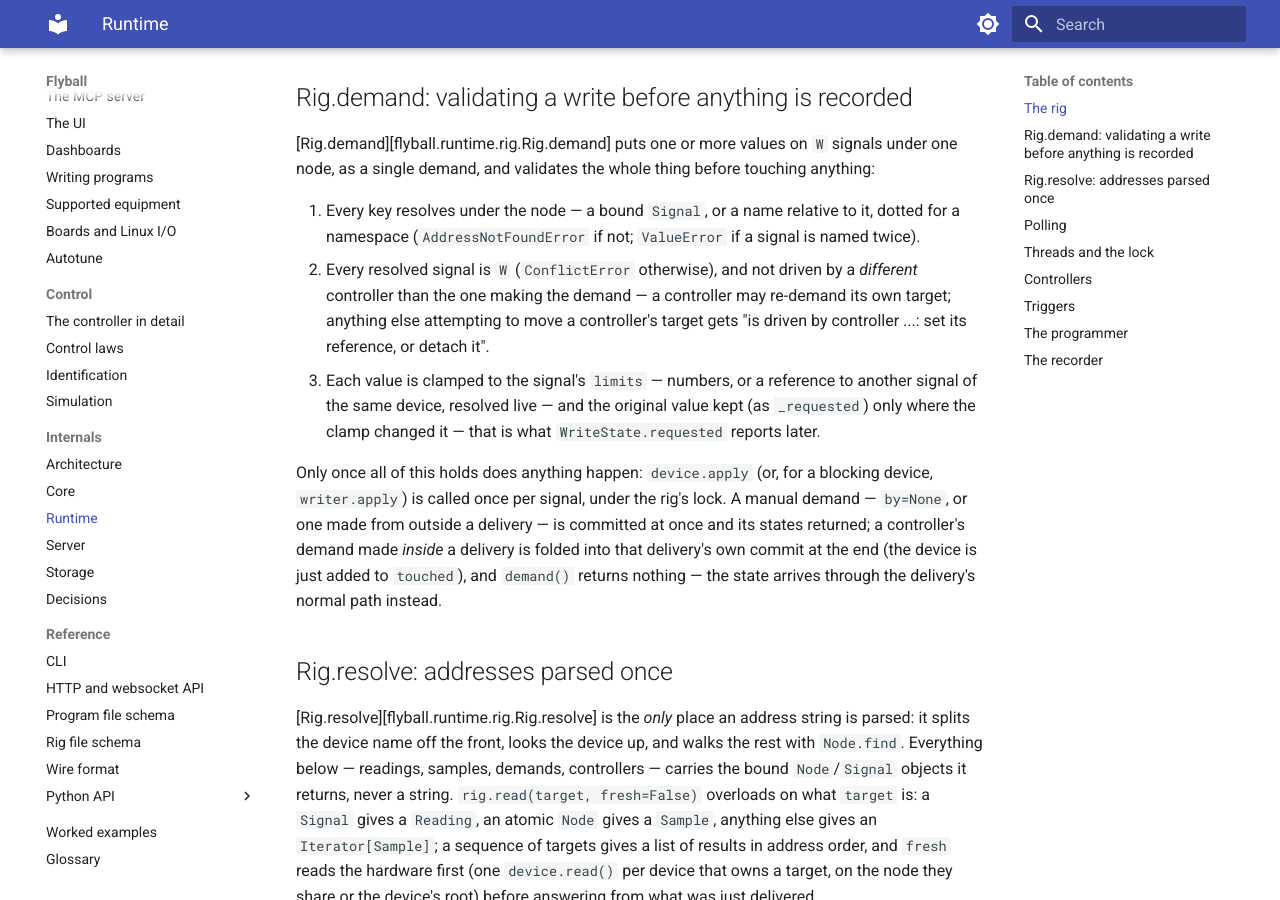
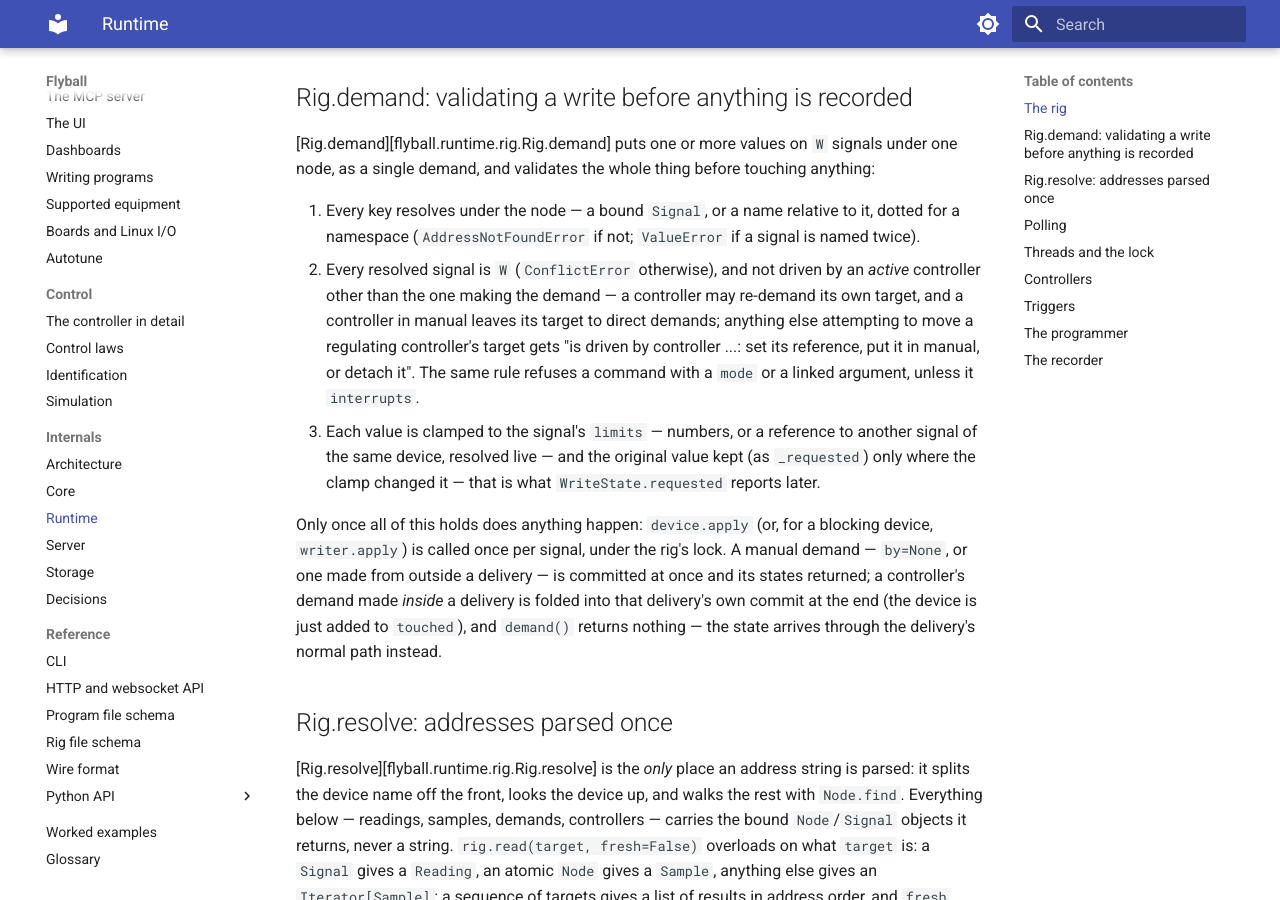
Before and after one commit to bengineer42/flyball, an MkDocs documentation site: the page built from book/src/5-internals/runtime.md, in a window 1280 px wide and 900 px high, scrolled down 1197 px. Built offline with MkDocs 1.6.1 and Material for MkDocs 9.7.7, drawn with Linux system fonts in a browser that asks for light colours.

Commit message:
feat(runtime): a manual demand is refused only while the controller is active
The same rule as commands: a controller in manual leaves its target to
direct demands and program set steps; a regulating one refuses them.

Co-Authored-By: Claude Opus 5 (1M context) <noreply@anthropic.com>

```diff
--- a/book/src/5-internals/runtime.md
+++ b/book/src/5-internals/runtime.md
@@ -63,10 +63,13 @@ before touching anything:
    to it, dotted for a namespace (`AddressNotFoundError` if not; `ValueError`
    if a signal is named twice).
 2. Every resolved signal is `W` (`ConflictError` otherwise), and not driven
-   by a *different* controller than the one making the demand — a
-   controller may re-demand its own target; anything else attempting to
-   move a controller's target gets "is driven by controller ...: set its
-   reference, or detach it".
+   by an *active* controller other than the one making the demand — a
+   controller may re-demand its own target, and a controller in manual
+   leaves its target to direct demands; anything else attempting to move
+   a regulating controller's target gets "is driven by controller ...:
+   set its reference, put it in manual, or detach it". The same rule
+   refuses a command with a `mode` or a linked argument, unless it
+   `interrupts`.
 3. Each value is clamped to the signal's `limits` — numbers, or a reference
    to another signal of the same device, resolved live — and the original
    value kept (as `_requested`) only where the clamp changed it — that is
```
Also changed, not shown: 4 other files.
